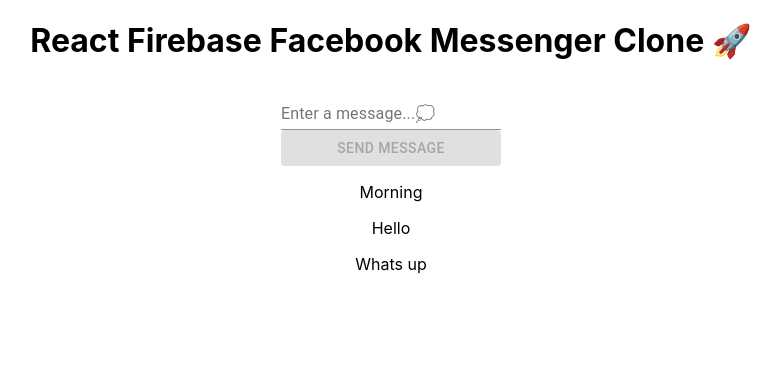
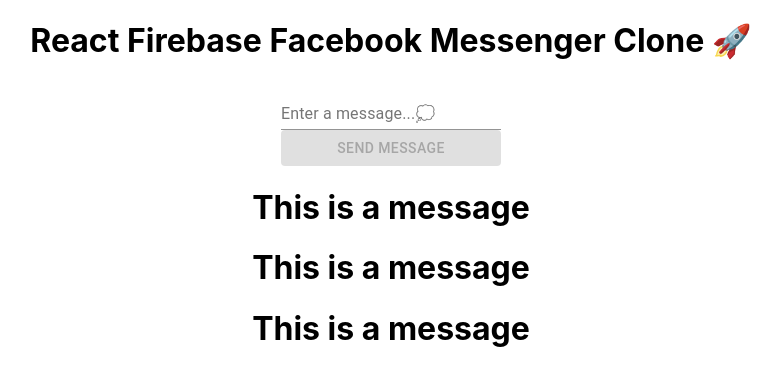
Before and after one commit to NirajanMahara/messenger-clone-2021, a React (Create React App) app: page / in a window 1280 px wide. Shown: the top 386 px of the page, without its empty margins (249-1030 px from the left). Built offline with nearby package versions, Linux system fonts and the light colour scheme.

Commit message:
Add `Message` (re- usable write-once `components`) for bunch of messages || JavaScript and React/Redux snippets in ES7+ `rfce(reactFunctionalExportComponent)`

```diff
--- a/src/App.js
+++ b/src/App.js
@@ -1,6 +1,7 @@
 import React, { useState } from 'react';
 import { Button, FormControl, InputLabel, Input } from '@material-ui/core';
 import './App.css';
+import Message from './Message';
 
 function App() {
   const [input, setInput] = useState('');
@@ -47,7 +48,7 @@
       </form>
 
       {messages.map((message) => (
-        <p>{message}</p>
+        <Message />
       ))}
     </div>
   );
--- /dev/null
+++ b/src/Message.js
@@ -0,0 +1,12 @@
+import React from 'react';
+import './Message.css';
+
+function Message() {
+  return (
+    <div>
+      <h1>This is a message</h1>
+    </div>
+  );
+}
+
+export default Message;
```
Also changed, not shown: src/Message.css (added).
